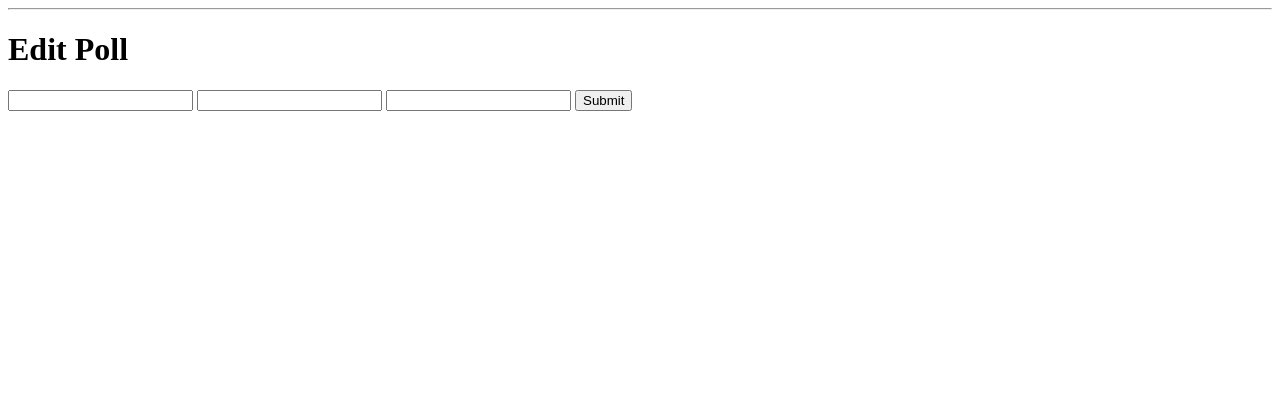
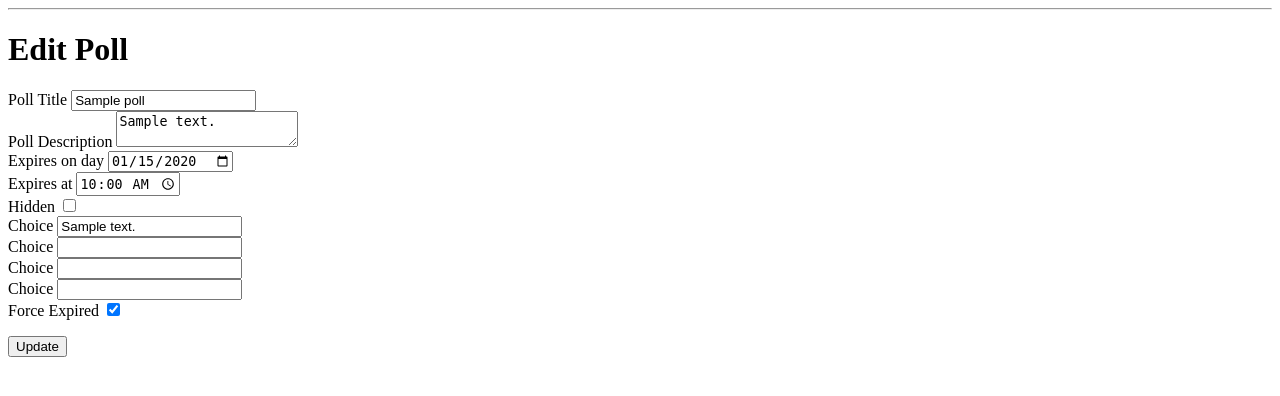
Before and after one commit to mykdolnyk/voting-flask-website, a Flask app: page /admin/edit-poll/1 in a window 1280 px wide. Shown: the part 26-422 px from the top of the page. Run offline with Flask 3, Linux system fonts and the light colour scheme; tables that the repository leaves empty hold one stand-in row (values such as "Sample post"); some libraries are stand-ins or nearby versions.

Commit message:
Gave functionality to most admin routes - Added new forms and modified previous ones - Added useful methods for models - Modified the form template to include hidden tags - Updated the poll creation route

```diff
--- a/src/admin/forms.py
+++ b/src/admin/forms.py
@@ -1,4 +1,4 @@
-from wtforms import BooleanField, DateField, FieldList, Form, FormField, StringField, TimeField
+from wtforms import BooleanField, DateField, FieldList, Form, FormField, HiddenField, StringField, TimeField
 from wtforms import widgets, validators
 from datetime import datetime, date, timedelta
 from flask_wtf import FlaskForm
@@ -14,6 +14,7 @@ class ChoiceFormField(Form):
     text = StringField('Choice',
                        widget=widgets.TextInput(),
                        validators=(validators.Length(max=128),))
+    id = HiddenField()
 
 
 class NewPollForm(FlaskForm):
@@ -27,4 +28,8 @@ class NewPollForm(FlaskForm):
     expires_on_time = TimeField('Expires at', widget=widgets.TimeInput(), default=now)
     hidden = BooleanField('Hidden', default=False)
     choices = FieldList(FormField(ChoiceFormField, label='Choice'),
-                        label='Choices', min_entries=2)
+                        label='Choices', min_entries=4)
+
+
+class EditPollForm(NewPollForm):
+    force_expired = BooleanField('Force Expired', default=False)
--- a/src/admin/routes.py
+++ b/src/admin/routes.py
@@ -1,8 +1,8 @@
 from flask.blueprints import Blueprint
 from config import ADMIN_URL_PREFIX
 from flask.templating import render_template
-from flask import request
-from admin.forms import NewPollForm
+from flask import flash, redirect, request, url_for
+from admin.forms import NewPollForm, EditPollForm
 from polls.models import Poll, Choice
 from app_factory import db
 import datetime
@@ -19,7 +19,12 @@ def auth():
 
 @admin_blueprint.route('/', methods=['GET'])
 def dashboard():
-    return render_template('dashboard.html')
+    context = {}
+
+    context['all_polls'] = Poll.query.order_by(Poll.id.desc()).all()
+    context['active_poll'] = Poll.get_active_poll()
+
+    return render_template('dashboard.html', **context)
 
 
 @admin_blueprint.route('/new-poll', methods=['GET', 'POST'])
@@ -29,29 +34,31 @@ def new_poll():
     form = NewPollForm(request.form)
 
     if request.method == 'GET':
-        context['form'] = form
+        pass
 
-    else:
+    elif request.method == 'POST':
         if form.validate_on_submit():
-            print(form.data)
-
             expires_on = datetime.datetime.combine(form.expires_on_date.data,
                                                    form.expires_on_time.data)
-
             try:
                 poll = Poll(title=form.title.data,
                             description=form.description.data,
                             expires_on=expires_on,
-                            hidden=form.hidden.data,
-                            )
+                            hidden=form.hidden.data)
+
+                for choice_data in form.choices.data:
+                    if choice_data['text']:
+                        choice = Choice(text=choice_data['text'])
+                        poll.choices.append(choice)
+
                 db.session.add(poll)
+                db.session.commit()
 
-                for choice_field in form.choices:
-                    choice = Choice(text=choice_field.text.data,
-                                    poll=poll)
-                    db.session.add(choice)
+                flash(render_template('flashes/success.html',
+                                      message='The poll has been successully created.'),
+                      'info')
 
-                db.session.commit()
+                return redirect(url_for('admin.dashboard'))
 
             except Exception:
                 # Todo: Log that somewhere
@@ -63,9 +70,79 @@ def new_poll():
 
 @admin_blueprint.route('/edit-poll/<int:id>', methods=['GET', 'POST'])
 def edit_poll(id: int):
-    return render_template('edit_poll.html')
+    context = {}
+
+    poll: Poll = Poll.query.get(id)
+    choices: Choice = Choice.query.filter(Choice.poll_id == id)
+
+    if request.method == 'GET':
+        form = EditPollForm(title=poll.title,
+                            description=poll.description,
+                            expires_on_date=poll.expires_on.date(),
+                            expires_on_time=poll.expires_on.time(),
+                            hidden=poll.hidden,
+                            force_expired=poll.force_expired,
+                            choices=choices,
+                            )
+
+    elif request.method == 'POST':
+        form = EditPollForm(request.form)
+
+        if form.validate_on_submit():
+            expires_on = datetime.datetime.combine(form.expires_on_date.data,
+                                                   form.expires_on_time.data)
+            try:
+                poll.title = form.title.data
+                poll.description = form.description.data
+                poll.expires_on = expires_on
+                poll.hidden = form.hidden.data
+                poll.force_expired = form.force_expired.data
+
+                for choice_data in form.choices.data:
+                    # If it existed before
+                    if choice_data['id']:
+                        choice: Choice = Choice.query.filter(
+                            Choice.poll == poll, Choice.id == int(choice_data['id'])).first()
+
+                    # If it has not existed but a value has been entered
+                    elif choice_data['text']:
+                        choice = Choice(text=choice_data['text'])
+                        poll.choices.append(choice)
+                        continue
+
+                    # If it has existed before and the text is not empty
+                    if choice_data['text']:
+                        choice.text = choice_data['text']
+
+                    # If it has existed before and the text is empty
+                    elif choice_data['id']:
+                        db.session.delete(choice)
+
+                db.session.commit()
+
+                flash(render_template('flashes/success.html',
+                                      message='The poll has been successully updated.'),
+                      'info')
+
+                return redirect(url_for('admin.poll_stats', id=id))
+
+            except Exception:
+                # Todo: Log that somewhere
+                form.form_errors.append('Something went wrong.')
+                raise
+
+    context['form'] = form
+    context['poll_id'] = id
+
+    return render_template('edit_poll.html', **context)
 
 
 @admin_blueprint.route('/stats/<int:id>', methods=['GET'])
 def poll_stats(id: int):
-    return render_template('poll_stats.html')
+    context = {}
+
+    poll: Poll = Poll.query.get(id)
+
+    context['poll'] = poll
+
+    return render_template('poll_stats.html', **context)
--- a/src/admin/templates/admin/edit_poll.html
+++ b/src/admin/templates/admin/edit_poll.html
@@ -2,10 +2,8 @@
 
 {% block content %}
 <h1>Edit Poll</h1>
-    <form>
-        <input type="text">
-        <input type="text">
-        <input type="text">
-        <input type="submit">
+    <form action="{{ url_for('admin.edit_poll', id=poll_id) }}" method='post'>
+        {% include 'render_form.html' %}
+        <input type="submit" value="Update">
     </form>
 {% endblock content %}
--- a/src/admin/templates/admin/new_poll.html
+++ b/src/admin/templates/admin/new_poll.html
@@ -3,7 +3,6 @@
 {% block content %}
 <h1>New Poll</h1>
     <form action="{{ url_for('admin.new_poll') }}" method='post'>
-        {{ form.hidden_tag() }}
         {% include 'render_form.html' %}
         <input type="submit" value="Create">
     </form>
--- /dev/null
+++ b/src/templates/flashes/error.html
@@ -0,0 +1,4 @@
+<div>
+    Error.
+    {{ message }}
+</div>
--- /dev/null
+++ b/src/templates/flashes/info.html
@@ -0,0 +1,4 @@
+<div>
+    Hey!
+    {{ message }}
+</div>
--- /dev/null
+++ b/src/templates/flashes/success.html
@@ -0,0 +1,4 @@
+<div>
+    Success!
+    {{ message }}
+</div>
--- a/src/templates/render_form.html
+++ b/src/templates/render_form.html
@@ -1,11 +1,17 @@
+{{ form.hidden_tag() }}
+
 {% for field in form if field.type not in ['HiddenField', 'CSRFTokenField'] %}
     <div>
         {% if field.type == 'FieldList' %}
             {% for subform in field %}
-                {% for subfield in subform %}
+                {% for subfield in subform if subfield.type %}
                     <div>
-                        {{ subfield.label }}
-                        {{ subfield }}
+                        {% if subfield.type not in ['HiddenField', 'CSRFTokenField'] %}
+                            {{ subfield.label }}
+                            {{ subfield }}
+                        {% else %}
+                            {{ subfield }}
+                        {% endif %}
                     </div>
                 {% endfor %}
             {% endfor %}
@@ -18,6 +24,10 @@
                 {{error}}
             {% endfor %}
         {% endif %}
-
     </div>
 {% endfor %}
+<ul>
+    {% for error in form.form_errors %}
+        <li>{{ error }}</li>
+    {% endfor %}
+</ul>
```
Also changed, not shown: src/admin/templates/admin/dashboard.html (+22 -1 lines), src/admin/templates/admin/poll_stats.html (+16 -1 lines), src/polls/models.py (+19 -1 lines).
